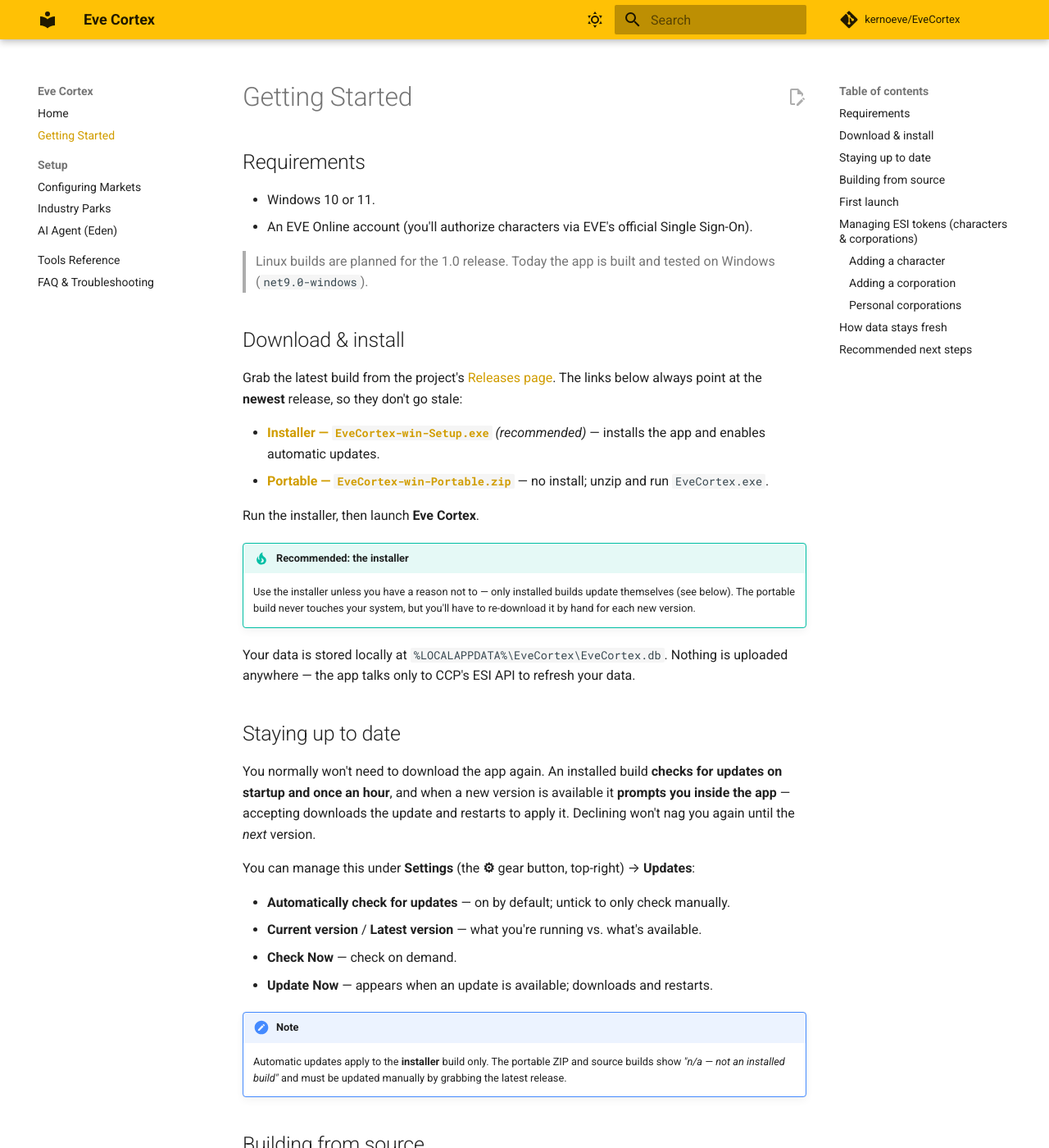
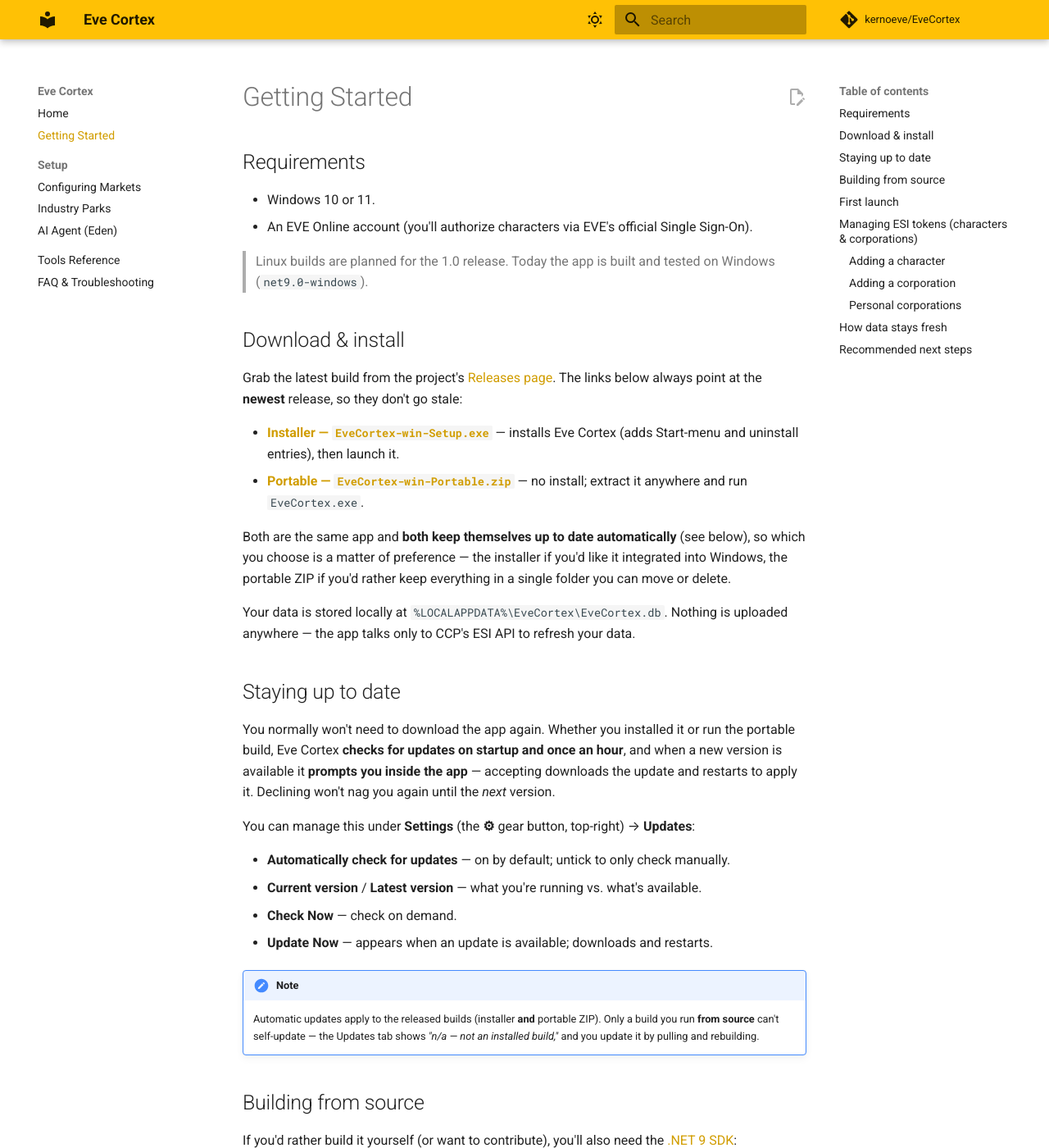
Before and after one commit to kernoeve/EveConsole, an MkDocs documentation site: the page built from docs/getting-started.md, in a window 1280 px wide and 1400 px high. Shown: the whole window at 82% size. Built offline with MkDocs 1.6.1 and Material for MkDocs 9.7.7, drawn with Linux system fonts in a browser that asks for light colours; comment, search, counter and statistics services are not loaded.

Commit message:
docs: correct Getting Started — portable build also auto-updates
Both released builds (installer and portable ZIP) are Velopack-packaged and
self-update; only running from source can't auto-update. Remove the
installer recommendation and the incorrect claim that the portable ZIP
needs manual updating; present installer vs portable as preference.

Co-Authored-By: Claude Opus 4.8 <noreply@anthropic.com>

```diff
--- a/docs/getting-started.md
+++ b/docs/getting-started.md
@@ -11,20 +11,16 @@
 
 Grab the latest build from the project's [Releases page](https://github.com/kernoeve/EveCortex/releases/latest). The links below always point at the **newest** release, so they don't go stale:
 
-- **[Installer — `EveCortex-win-Setup.exe`](https://github.com/kernoeve/EveCortex/releases/latest/download/EveCortex-win-Setup.exe)** *(recommended)* — installs the app and enables automatic updates.
-- **[Portable — `EveCortex-win-Portable.zip`](https://github.com/kernoeve/EveCortex/releases/latest/download/EveCortex-win-Portable.zip)** — no install; unzip and run `EveCortex.exe`.
+- **[Installer — `EveCortex-win-Setup.exe`](https://github.com/kernoeve/EveCortex/releases/latest/download/EveCortex-win-Setup.exe)** — installs Eve Cortex (adds Start-menu and uninstall entries), then launch it.
+- **[Portable — `EveCortex-win-Portable.zip`](https://github.com/kernoeve/EveCortex/releases/latest/download/EveCortex-win-Portable.zip)** — no install; extract it anywhere and run `EveCortex.exe`.
 
-Run the installer, then launch **Eve Cortex**.
-
-!!! tip "Recommended: the installer"
-
-    Use the installer unless you have a reason not to — only installed builds update themselves (see below). The portable build never touches your system, but you'll have to re-download it by hand for each new version.
+Both are the same app and **both keep themselves up to date automatically** (see below), so which you choose is a matter of preference — the installer if you'd like it integrated into Windows, the portable ZIP if you'd rather keep everything in a single folder you can move or delete.
 
 Your data is stored locally at `%LOCALAPPDATA%\EveCortex\EveCortex.db`. Nothing is uploaded anywhere — the app talks only to CCP's ESI API to refresh your data.
 
 ## Staying up to date
 
-You normally won't need to download the app again. An installed build **checks for updates on startup and once an hour**, and when a new version is available it **prompts you inside the app** — accepting downloads the update and restarts to apply it. Declining won't nag you again until the *next* version.
+You normally won't need to download the app again. Whether you installed it or run the portable build, Eve Cortex **checks for updates on startup and once an hour**, and when a new version is available it **prompts you inside the app** — accepting downloads the update and restarts to apply it. Declining won't nag you again until the *next* version.
 
 You can manage this under **Settings** (the **⚙** gear button, top-right) → **Updates**:
 
@@ -35,7 +31,7 @@ You can manage this under **Settings** (the **⚙** gear button, top-right) →
 
 !!! note
 
-    Automatic updates apply to the **installer** build only. The portable ZIP and source builds show *"n/a — not an installed build"* and must be updated manually by grabbing the latest release.
+    Automatic updates apply to the released builds (installer **and** portable ZIP). Only a build you run **from source** can't self-update — the Updates tab shows *"n/a — not an installed build,"* and you update it by pulling and rebuilding.
 
 ## Building from source
 
```
